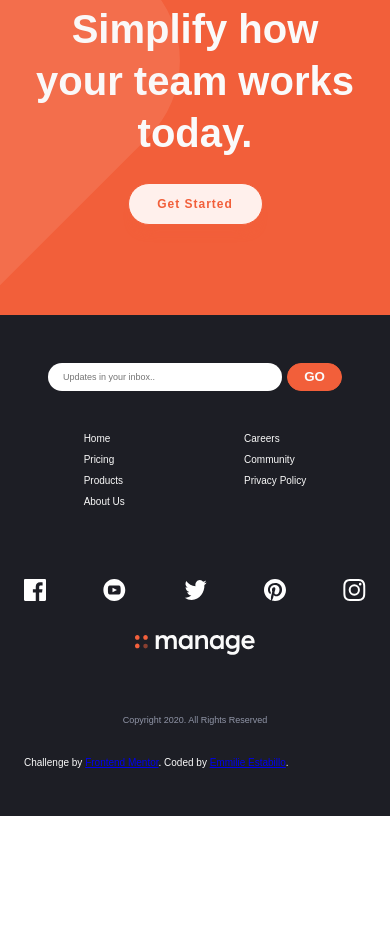
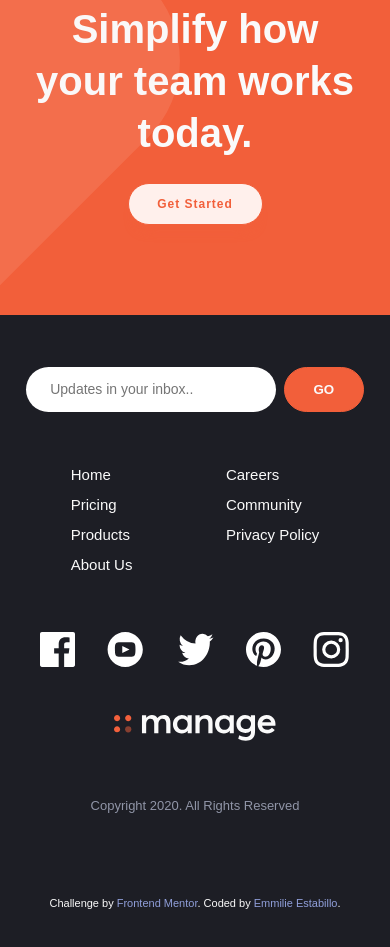
Before and after one commit to emestabillo/manage-landing-page, a website: page index.html in a window 390 px wide. Shown: the part 2329-3276 px from the top of the page. Before the commit the page ends 3145 px from the top, so only its background shows below. Drawn offline with nearby package versions, Linux system fonts and the light colour scheme; a web font is replaced by a local one.

Commit message:
Styles for mobile footer

```diff
--- a/index.html
+++ b/index.html
@@ -203,15 +203,15 @@
       </form>
       <div class="footer-menu">
         <ul class="footer-menu__left">
-          <li>Home</li>
-          <li>Pricing</li>
-          <li>Products</li>
-          <li>About Us</li>
+          <li><a href="#">Home</a></li>
+          <li><a href="#">Pricing</a></li>
+          <li><a href="#">Products</a></li>
+          <li><a href="#">About Us</a></li>
         </ul>
         <ul class="footer-menu__right">
-          <li>Careers</li>
-          <li>Community</li>
-          <li>Privacy Policy</li>
+          <li><a href="#">Careers</a></li>
+          <li><a href="#">Community</a></li>
+          <li><a href="#">Privacy Policy</a></li>
         </ul>
       </div>
       <div class="social">
--- a/sass/_components.scss
+++ b/sass/_components.scss
@@ -34,16 +34,6 @@
     box-shadow: 0px 12px 13px -10px #f25f3a;
   }
 
-  // &--nav,
-  // &--header,
-  // &--reviews,
-  // &--email {
-  //   &:hover {
-  //     background: lighten($color-bright-red, 12%);
-  //     border: 1px solid lighten($color-bright-red, 12%);
-  //   }
-  // }
-
   &--nav {
     display: none;
     @media screen and (min-width: 992px) {
@@ -77,8 +67,8 @@
   }
 
   &--email {
-    width: 5.5rem;
-    height: 2.8rem;
+    width: 8rem;
+    height: 4.5rem;
 
     @media screen and (min-width: 600px) {
       width: 6.5rem;
--- a/sass/layout/_footer.scss
+++ b/sass/layout/_footer.scss
@@ -1,15 +1,17 @@
 footer {
   background: $color-darker-blue;
   color: $color-light-gray;
-  padding: 4.8rem 0;
+  padding: 4.7rem 0;
+  padding: 5.2rem 0;
+
   .wrapper {
     display: grid;
-    grid-template-rows: 1fr 3fr 2fr 1fr;
+    grid-template-rows: 1fr 2fr 2fr 1fr;
     grid-row-gap: 3.2rem;
     grid-template-areas: "email" "menu" "social" "copyright";
 
     position: relative;
-    z-index: 2;
+    // z-index: 2; ??????
 
     @media screen and (min-width: 992px) {
       grid-template-rows: 1fr 1fr;
@@ -25,23 +27,24 @@ footer {
       display: flex;
       justify-content: space-between;
       margin: 0 auto;
-      max-width: 35rem;
-      padding-bottom: 1rem;
+      max-width: 56rem;
+      // padding-bottom: 1.6rem;
+      padding-bottom: 2.2rem;
 
       input {
-        width: 60vw;
-        height: 2.8rem;
+        width: 64vw;
+        height: 4.5rem;
         border-radius: 2.5rem;
         border: none;
-        padding-left: 1.5rem;
-        font-size: 0.9rem;
+        padding-left: 2.4rem;
+        font-size: 1.4rem;
         color: $color-gray-blue;
-        margin-right: 0.5rem;
+        margin-right: 0.8rem;
         outline: none;
 
-        @media screen and (min-width: 920px) {
-          width: 20vw;
-        }
+        // @media screen and (min-width: 920px) {
+        //   width: 20vw;
+        // }
       }
 
       small {
@@ -58,22 +61,29 @@ footer {
       display: flex;
       justify-content: space-around;
 
-      @media screen and (max-width: 919px) {
-        width: 100%;
-        max-width: 35rem;
-        margin: 0 auto;
-      }
+      // @media screen and (max-width: 919px) {
+      //   width: 100%;
+      //   max-width: 35rem;
+      //   margin: 0 auto;
+      // }
 
       li {
         list-style: none;
-        padding-bottom: 1rem;
-        cursor: pointer;
 
-        &:hover {
-          color: $color-bright-red;
+        a {
+          text-decoration: none;
+          padding-bottom: 1.3rem;
+          font-size: 1.5rem;
+          color: $color-light-gray;
+          display: block;
+
+          &:hover {
+            color: $color-bright-red;
+          }
         }
       }
     }
+
     .social {
       grid-area: social;
       display: flex;
@@ -86,68 +96,72 @@ footer {
         // align-self: flex-start;
         width: 100%;
         margin: 0 auto;
-        @media screen and (max-width: 919px) {
-          max-width: 35rem;
-        }
+        max-width: 56rem;
+        padding: 0 4vw;
 
-        @media screen and (min-width: 920px) {
+        // @media screen and (max-width: 919px) {
+        //   max-width: 35rem;
+        // }
+
+        @media screen and (min-width: 992px) {
           order: 2;
-          max-width: 13rem;
+          max-width: 20.8rem;
         }
 
         img {
           cursor: pointer;
-          width: 2.2rem;
-          height: 2.2rem;
-          @media screen and (min-width: 920px) {
-            height: 1.5rem;
-            width: 1.5rem;
+          width: 3.5rem;
+          height: 3.5rem;
+          @media screen and (min-width: 992px) {
+            height: 2.4rem;
+            width: 2.4rem;
           }
         }
 
         .size {
-          width: 2.3rem;
+          width: 3.7rem;
 
-          @media screen and (min-width: 920px) {
-            width: 1.5rem;
-          }
+          // @media screen and (min-width: 920px) {
+          //   width: 1.5rem;
+          // }
         }
       }
 
       .logo {
-        width: 12rem;
-        height: 2rem;
+        width: 16.2rem;
+        height: 2.6rem;
         align-self: center;
+        margin-bottom: 2.5rem;
 
-        @media screen and (min-width: 920px) and (max-width: 1081px) {
-          height: 1.7rem;
-          width: 10rem;
-        }
+        // @media screen and (min-width: 920px) and (max-width: 1081px) {
+        //   height: 1.7rem;
+        //   width: 10rem;
+        // }
       }
     }
 
     .copyright {
       grid-area: copyright;
-      align-self: flex-end;
+      align-self: flex-start;
       justify-self: center;
-      font-size: 0.9rem;
+      font-size: 1.3rem;
 
-      @media screen and (min-width: 920px) {
-        justify-self: flex-end;
-      }
+      // @media screen and (min-width: 920px) {
+      //   justify-self: flex-end;
+      // }
     }
 
-    //   .attribution {
-    //     font-size: 11px;
-    //     text-align: center;
-    //     @media screen and (min-width: 920px) {
-    //       grid-column: 1/-1;
-    //     }
-    //   }
-    //   .attribution a {
-    //     color: #909fda;
-    //     text-decoration: none;
-    //   }
+    .attribution {
+      font-size: 11px;
+      text-align: center;
+      //     @media screen and (min-width: 920px) {
+      //       grid-column: 1/-1;
+      //     }
+    }
+    .attribution a {
+      color: #909fda;
+      text-decoration: none;
+    }
     // }
   }
 }
--- a/sass/main.scss
+++ b/sass/main.scss
@@ -1,4 +1,5 @@
 @import "base";
+
 @import "components";
 
 @import "layout/navigation";
```
Also changed, not shown: css/style.css.
